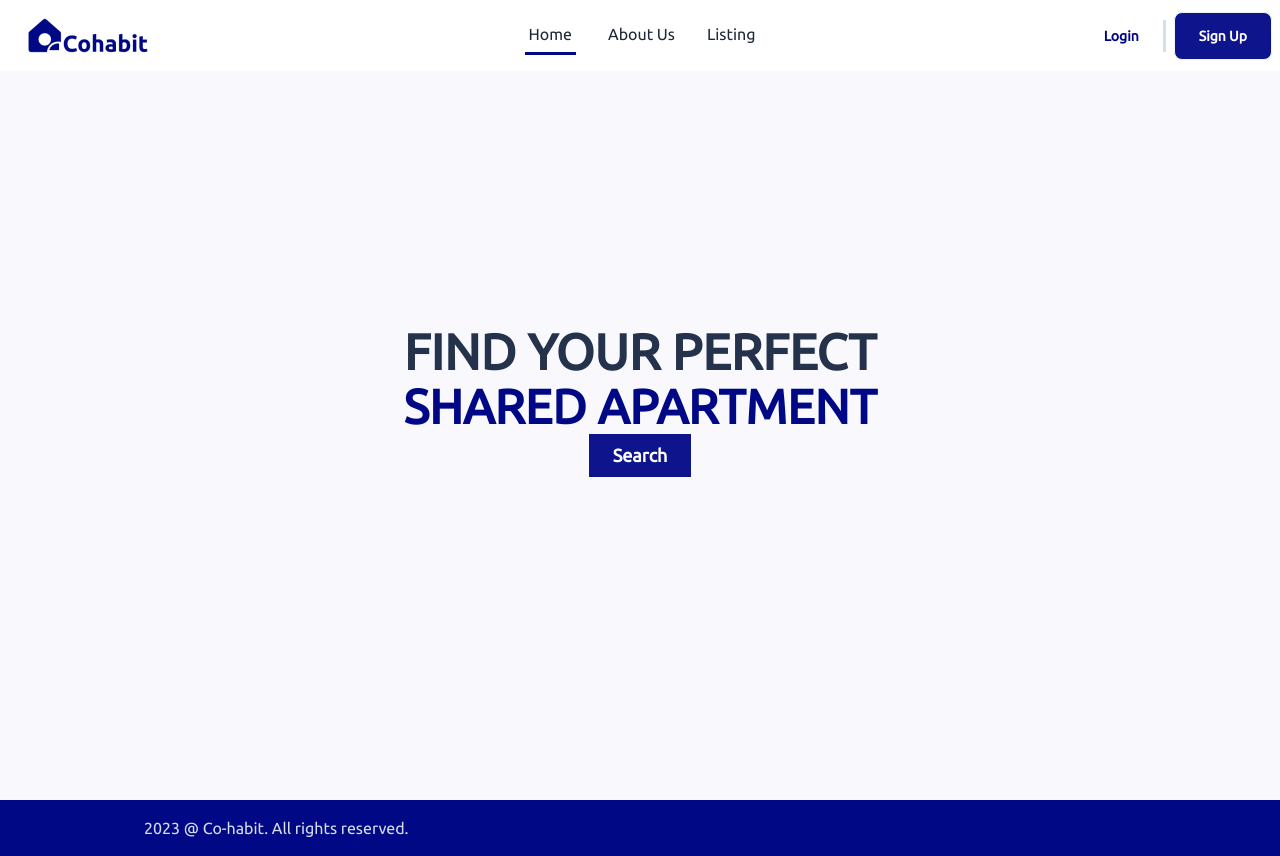
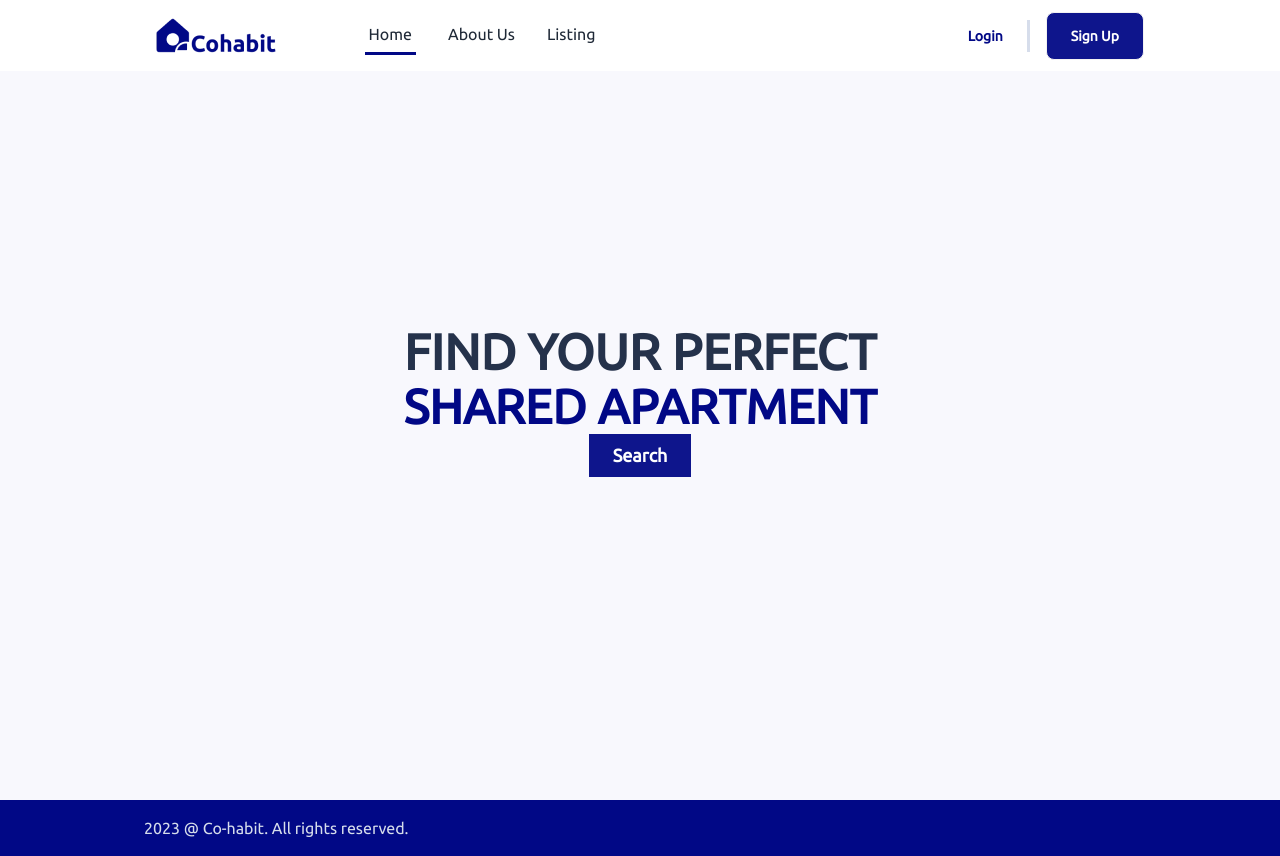
Before and after one commit to lazynerd-studios/Co-Habit-Landing, a React (Vite) app: page / in a window 1280 px wide. Built offline with nearby package versions, Linux system fonts and the light colour scheme.

Commit message:
Update Navbar.jsx

```diff
--- a/src/Components/Navbars/Navbar.jsx
+++ b/src/Components/Navbars/Navbar.jsx
@@ -9,7 +9,7 @@ const Navbar = () => {
 
   return (
     <div className="navbar bg-white fixed">
-      <div className="navbar-start">
+      <div className="navbar-start laptop:ml-[8rem]">
         <div className="dropdown">
           {/* hamburger menu */}
           <label onClick={() => setshowNav(!showNav)}
@@ -40,7 +40,7 @@ const Navbar = () => {
       </div>
 
       {/* displays on wide screen */}
-      <div className="navbar-center hidden laptop:flex">
+      <div className="navbar-center hidden laptop:flex laptop:mr-[20rem]">
         <ul className="menu menu-horizontal px-1">
           {NavbarData.map((item, index) => {
             return (
@@ -57,9 +57,9 @@ const Navbar = () => {
         </ul>
       </div>
 
-      <div className="navbar-end">
+      <div className="navbar-end laptop:mr-[8rem]">
         <a className="btn bg-white hover:bg-white border-none normal-case text-[#010886]">Login</a>
-        <img src={Line} className="mx-2" alt="line" />
+        <img src={Line} className="ml-2 mr-4" alt="line" />
         <a className="btn py-2 px-6 normal-case font-bold bg-[#010886f1] hover:bg-[#010886] text-white hover:text-white">Sign Up</a>
       </div>
     </div>
@@ -68,49 +68,3 @@ const Navbar = () => {
 };
 
 export default Navbar;
-
-
-
-// {/* <main id="navbar-components" className="hidden laptop:px-[12rem] pb-2 tablet:flex laptop:flex bg-base-100 fixed z-[1] top-0 tablet:w-full laptop:w-full">
-//       <div className="hidden laptop:flex smaller:hidden tablet:flex  mt-2">
-
-
-//         <div className="">
-//           <a>
-//             <img className="logo laptop:w-[70%] ml-[3rem] mr-0" src={CoHabit} alt="web Logo" />
-//           </a>
-//         </div>
-
-//         <nav tabIndex={0} className="">
-//           <ul className="flex">
-//             {NavbarData.map((item, index) => {
-//               return (
-//                 <li key={index} className="">
-//                   {/* "flex min-w-max p-4" */}
-//                   <NavLink to={item.path} className={({ isActive }) =>
-//                     isActive ? 'flex min-w-max p-2 border-b-[3px] border-[#305D96]' : 'flex min-w-max py-2 px-2'
-//                   }>
-//                     <span className="item-title">{item.title}</span>
-//                     <span className="item-icon">{item.icon}</span>
-//                   </NavLink>
-//                 </li>
-//               );
-//             })}
-//           </ul>
-//         </nav>
-
-//         {/* contact button */}
-//         <div className="contact-link">
-//           <Link to="/contact" className=" flex">
-//             <button className="btn capitalize font-notbold overflow-y-hidden laptop:py-1 ml-10 rounded-md bg-[#305D96] hover:bg-[#204476] text-slate-100 hover:text-slate-100">
-//               Contact
-//               <svg xmlns="http://www.w3.org/2000/svg" fill="none" viewBox="0 0 24 24" strokeWidth={1.5} stroke="currentColor" className="w-6 h-6">
-//                 <path strokeLinecap="round" strokeLinejoin="round" d="M21.75 6.75v10.5a2.25 2.25 0 01-2.25 2.25h-15a2.25 2.25 0 01-2.25-2.25V6.75m19.5 0A2.25 2.25 0 0019.5 4.5h-15a2.25 2.25 0 00-2.25 2.25m19.5 0v.243a2.25 2.25 0 01-1.07 1.916l-7.5 4.615a2.25 2.25 0 01-2.36 0L3.32 8.91a2.25 2.25 0 01-1.07-1.916V6.75" />
-//               </svg>
-
-//             </button>
-//           </Link>
-//         </div>
-//         end of contact bt
-//       </div>
-//     </main > */}
```
